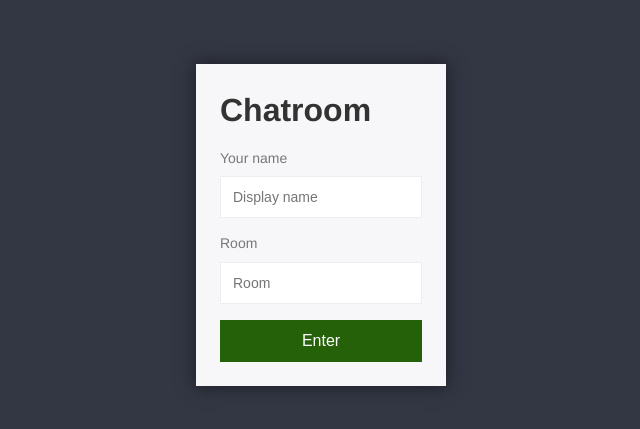
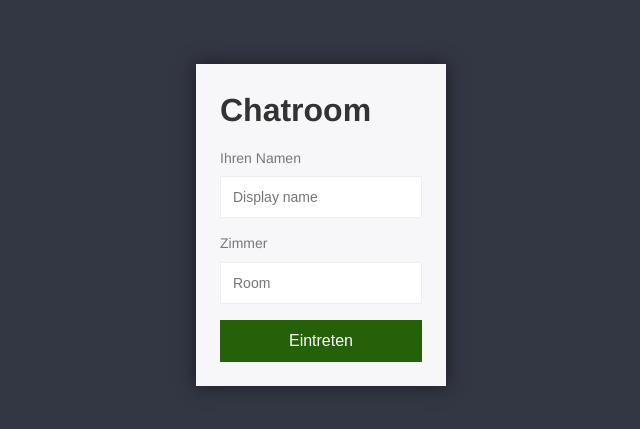
Before and after one commit to Acovid/chat-app, a website: page public/index.html in a window 1280 px wide. Shown: the part 175-604 px from the top of the page, 319-959 px from the left. Drawn offline with Linux system fonts and the light colour scheme.

Commit message:
change label to german

```diff
--- a/public/index.html
+++ b/public/index.html
@@ -15,11 +15,11 @@
         <div class="centered-form__box">
             <h1>Chatroom</h1>
             <form action="/chat.html">
-                <label>Your name</label>
+                <label>Ihren Namen</label>
                 <input type="text" name="username" placeholder="Display name" required />
-                <label>Room</label>
+                <label>Zimmer</label>
                 <input type="text" name="room" placeholder="Room" required />
-                <button>Enter</button>
+                <button>Eintreten</button>
             </form>
         </div>
     </div>
```
